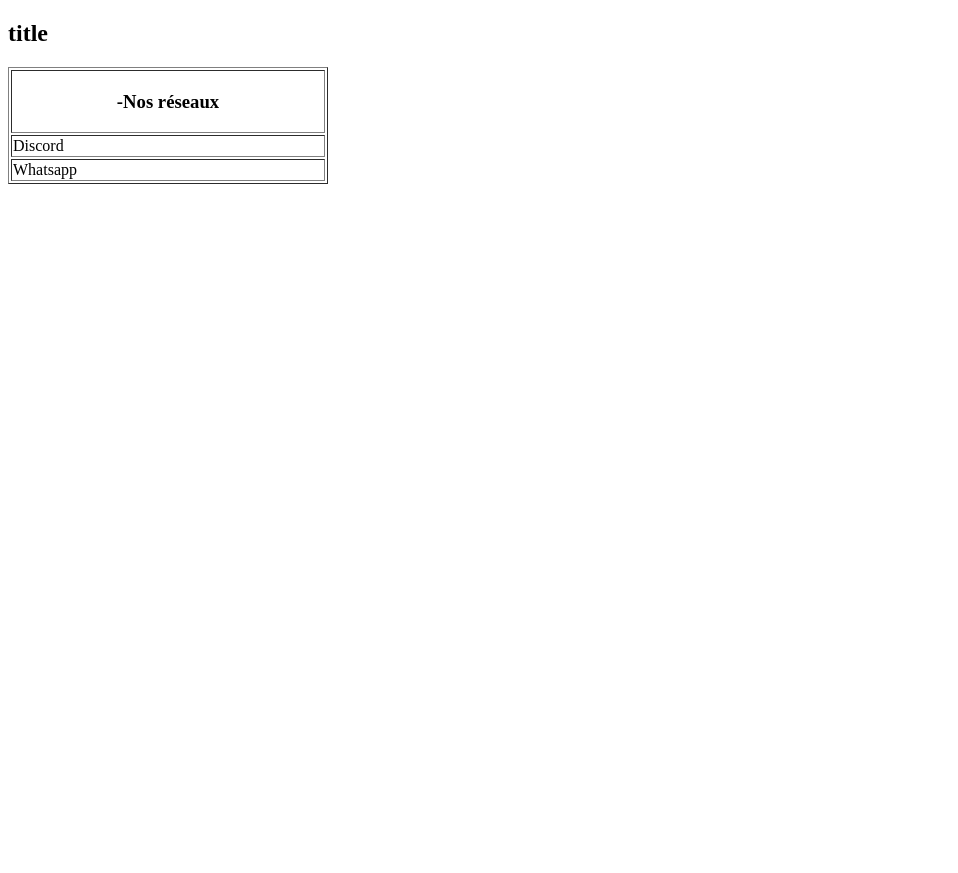
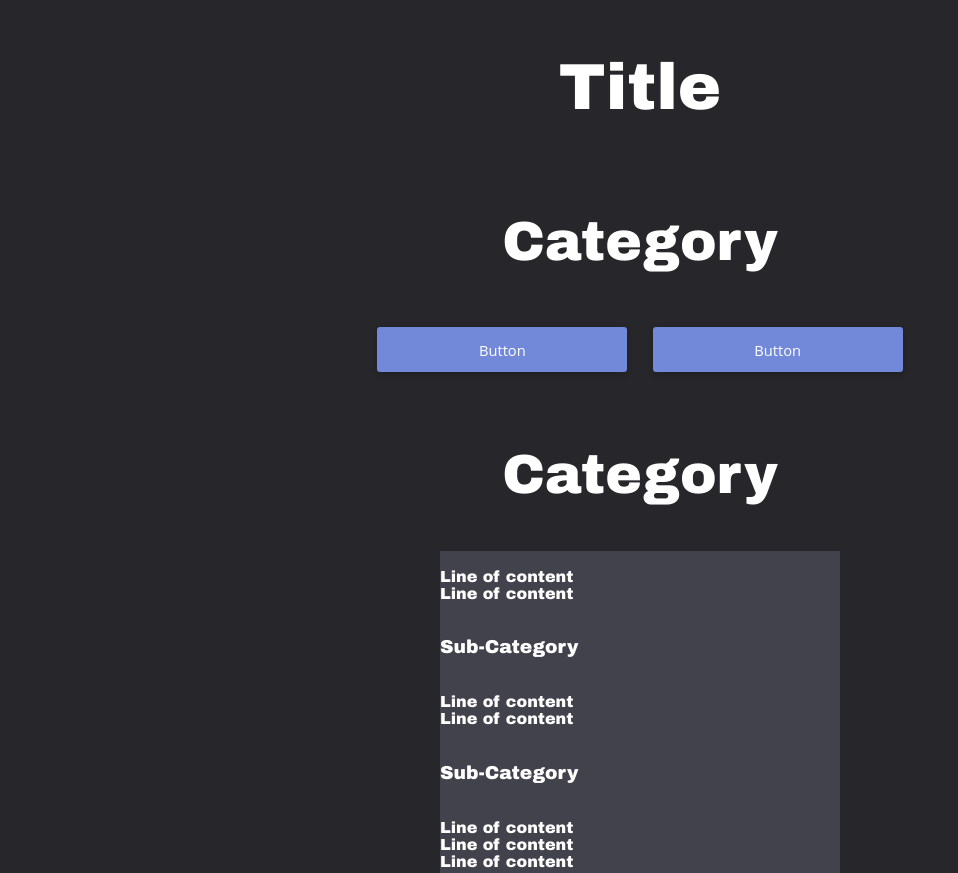
Before and after one commit to storcale/Website-Template, a plain HTML site: page index.html in a window 1280 px wide. Shown: the top 873 px of the page, without its empty margins (0-958 px from the left). Before the commit the page ends 820 px from the top, so only its background shows below. Drawn offline with Linux system fonts and the light colour scheme.

Commit message:
Credits bar removed, was too ugly

```diff
--- a/index.html
+++ b/index.html
@@ -1,49 +1,55 @@
 <!DOCTYPE html>
-<html>
-<!-- Site sur lte avec redirects -->
+<html lang="en">
 <head>
-  <meta charset="utf-8">
-  <meta author= "storcale"
-  <meta name=viewpory" content="width=device-width">
-  <title>title</title>
-  <link href="style.css" rel="stylesheet" type="text/css" />
-</head> <h2>
- title
-</h2>
+  <meta charset="UTF-8">
+  <meta http-equiv="X-UA-Compatible" content="IE=edge">
+  <meta name="viewport" content="width=device-width, initial-scale=1.0">
+  <title>Title</title>
+  <link rel="stylesheet" href="style.css">
+</head>
+<body>
+  <div class="content">
+  <h1>Title</h1>
+  <h2>Category</h2>
+  <div class="social">
+    <button onclick="location.href='https://nowhere.com'" 	class="blue-button"  >Button</button>
 
-  <table style="width: 25%;" border="1" cellpadding="1">
-    <thead>
-        <tr>
-            <th colspan="2">  <!--The              table header -->
-             <h3>
-            -Nos réseaux
-             </h3>
-            </th>
-        </tr>
-    </thead>
-    <tbody>
-        <tr>
-          <td>  Discord</td>
-        </tr>
-      <tr>
-        <td>  Whatsapp</td>
-      </tr>
-    </tbody>
-</table>
-<body>
+    <button onclick= "location.href='https://www.nowhere.com'"
+			class="blue-button">Button</button>
+  </div>
+    <br>
+    <h2>
+       Category
+    </h2>
+		<!-- The grey "square" -->
+  <div  style= "width: 400px; height: 550px; background-color:#42424d ;">
+    <br>
+Line of content
+
+		<br>
+		  Line of content
+		<br>
+		<br>
+		<div class="name">
+		<h3> Sub-Category </h3>
+		<br>
+		  Line of content
+		<br>
+		  Line of content
+			</div>
+		 <br>
+		<div class= "name">
+		<h3> Sub-Category </h3>
+		<br>
+		Line of content
+		<br>
+		Line of content
+		<br>
+		Line of content
+		</div>
+  </div>
+    </div>
+	</div>
 
 </body>
-
-<body>
-
-  <script src="script.js"></script>
-
-  <!--
-  This script places a badge on your repl's full-browser view back to your repl's cover
-  page. Try various colors for the theme: dark, light, red, orange, yellow, lime, green,
-  teal, blue, blurple, magenta, pink!
-  -->
-  <script src="https://replit.com/public/js/replit-badge.js" theme="dark" defer></script>
-</body>
-
 </html>
--- a/style.css
+++ b/style.css
@@ -1,4 +1,39 @@
-html, body {
-  height: 100%;
-  width: 100%;
+
+body > div{
+  display: flex;
+  flex-direction: column;
+  align-items: center;
+  font-family: Arial Black
 }
+
+body{
+  background-color: #26262b;
+}
+
+.blue-button {
+  display: inline-block;
+  font-family: Whitney, "Open Sans", Helvetica, sans-serif;
+  font-weight: 400;
+  font-size: 11pt;
+  border-radius: 3px;
+  cursor: pointer;
+  height: 45px;
+  width: 250px;
+  box-shadow: 0 2px 6px 0 rgba(0, 0, 0, 0.2);
+  background-color: #7289da;
+  border: 2px solid #7289da;
+  color: #fff;
+  margin: 10px;
+}
+
+h1{
+  font-size:65px;
+}
+h2{
+  font-size: 55px;
+}
+
+
+h1,h2,p,div{
+  color: white;
+}
```
